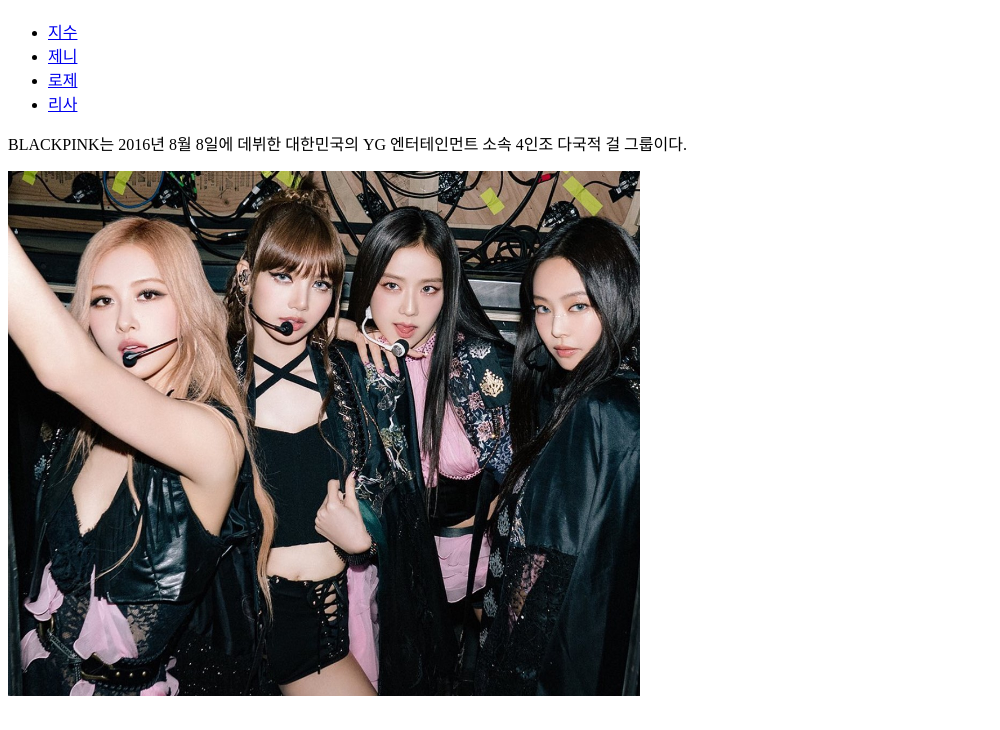
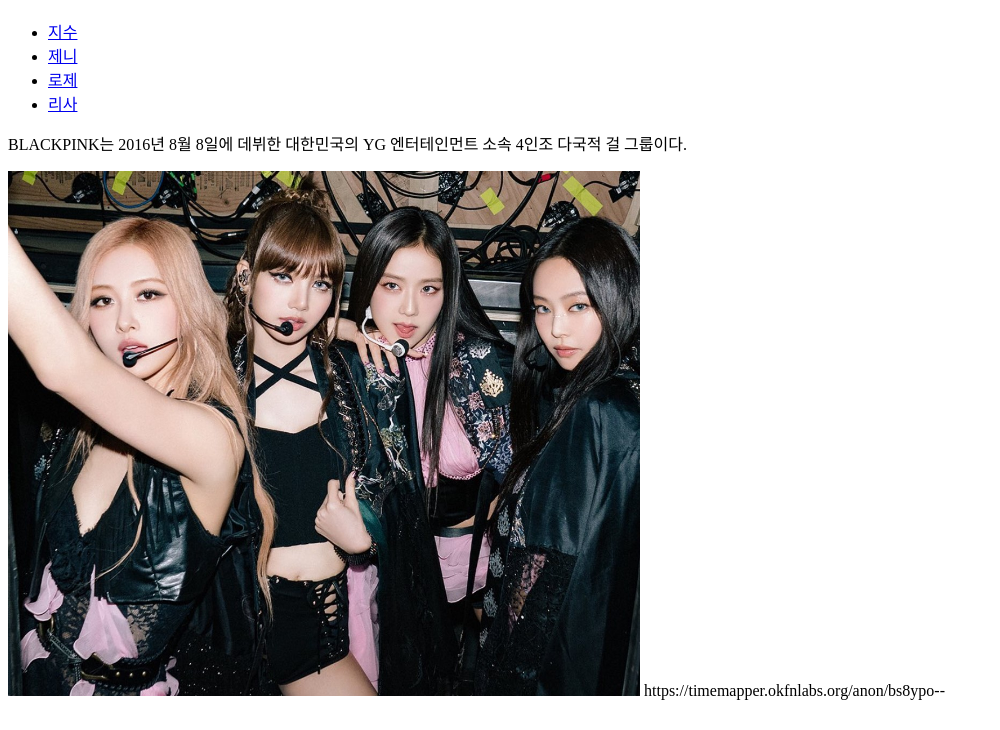
Before and after one commit to oyb00/first_web, a plain HTML site: page index.html in a window 1280 px wide. Shown: the part 70-800 px from the top of the page, without its empty margins (0-1000 px from the left). Drawn offline with Linux system fonts and the light colour scheme.

Commit message:
Update index.html

```diff
--- a/index.html
+++ b/index.html
@@ -18,5 +18,6 @@
 <P>BLACKPINK는 2016년 8월 8일에 데뷔한 대한민국의 YG 엔터테인먼트 소속 4인조 다국적 걸 그룹이다.</P>
 
 <img src="blackpink.jpg" width="50%">
+    https://timemapper.okfnlabs.org/anon/bs8ypo--
 </body>
 </html>
```
